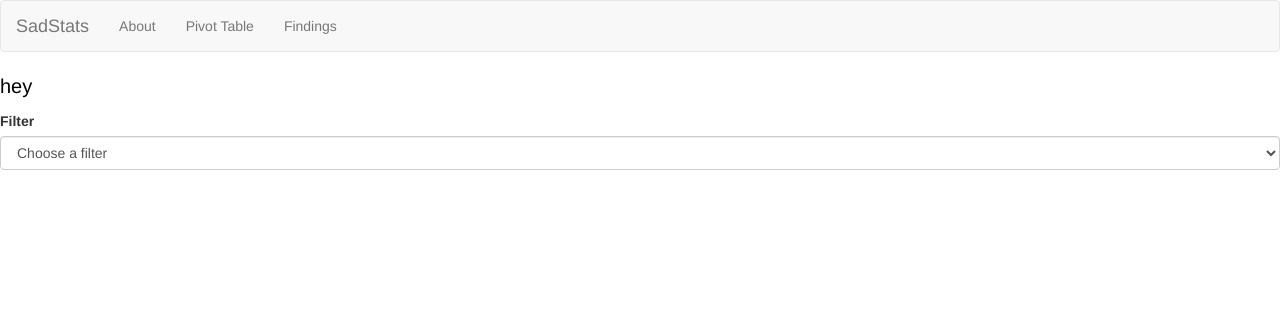
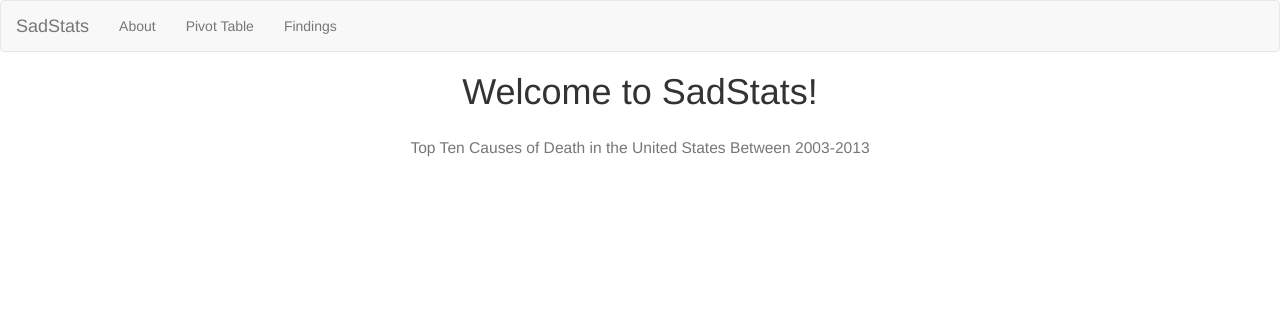
Before and after one commit to elisejansson/SadStats, a Flask app: page / in a window 1280 px wide. Shown: the top 312 px of the page. Run offline with Flask 2, Linux system fonts and the light colour scheme; parts of the project's set-up code (start-up, migrations or seed data) failed here and were passed over; some libraries are stand-ins or nearby versions.

Commit message:
about page changes

```diff
--- a/templates/findings.html
+++ b/templates/findings.html
@@ -13,7 +13,7 @@
 {% include 'navbar.html' %}
 
   <body>
-    <center><h1 class="sansserif">
+    <center><h1>
         Our Findings
     </h1></center>
 
--- a/templates/index.html
+++ b/templates/index.html
@@ -5,14 +5,13 @@
 </head>
 {% include 'navbar.html' %}
 <body>
-  <p> hey </p>
-  <div class="form-group">
-    <label for="exampleSelect1">Filter</label>
-    <select class="form-control" id="exampleSelect1">
-      <option selected>Choose a filter</option>
-      <option>Year</option>
-      <option>State</option>
-    </select>
-  </div>
+  <h1 class="text-center">
+    Welcome to SadStats!
+  </h1>
+  <h3 class="text-center"><small>
+    Top Ten Causes of Death in the United States Between 2003-2013
+  </small></h3>
+
+
 </body>
 </html>
```
Also changed, not shown: 1 other file.
